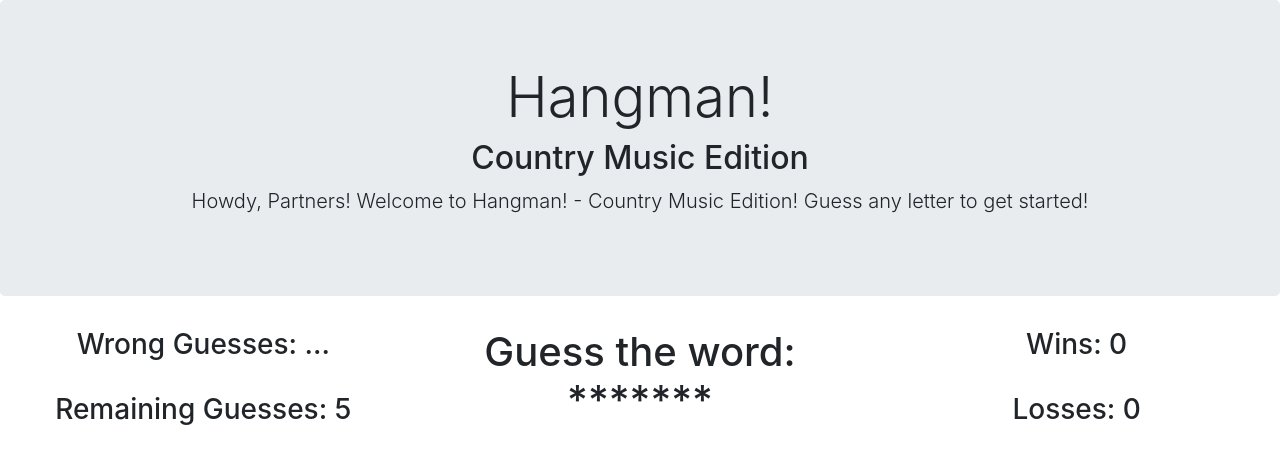
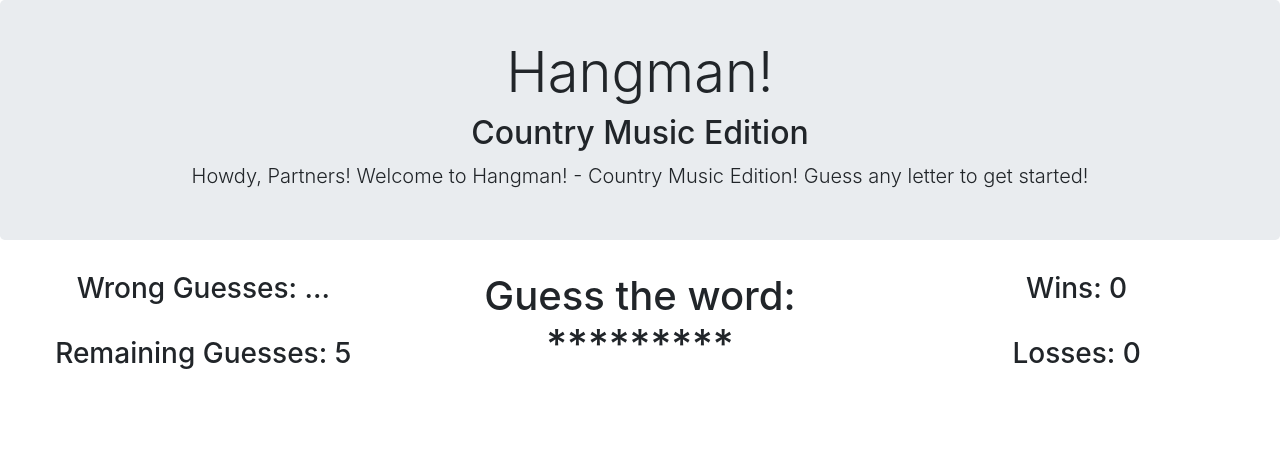
Before and after one commit to djwasing/Word_Guess_Game, a plain HTML site: page index.html in a window 1280 px wide. Drawn offline with nearby package versions, Linux system fonts and the light colour scheme.

Commit message:
additions

```diff
--- a/assets/css/style.css
+++ b/assets/css/style.css
@@ -3,9 +3,17 @@
     margin: 0% auto;
 }
 
+
+.display-4 {
+    margin-top: -25px;
+}
+
+.lead {
+    margin-bottom: -15px;
+}
+
 .game_column {
     text-align: center;
-    margin-left: 0%;
 }
 
 .answer_column {
--- a/assets/javascript/game.js
+++ b/assets/javascript/game.js
@@ -24,6 +24,9 @@ var wordArray =
         "rodeo",
         "music",
         "radio",
+        "twang",
+        "banjo",
+        "fiddle",
     ];
 
 /**Set variables for:
```
Also changed, not shown: index.html (+1 -0 lines).
